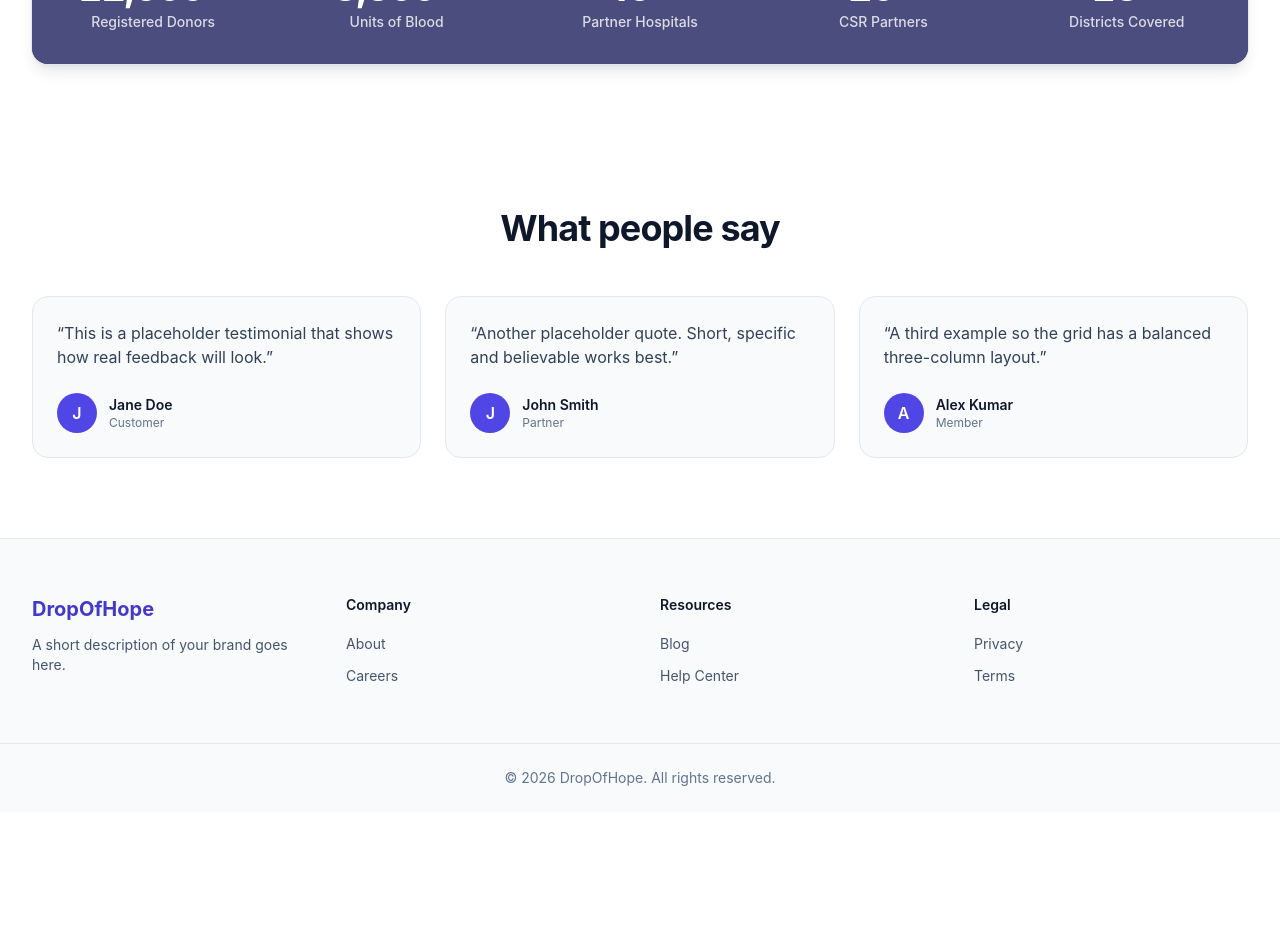
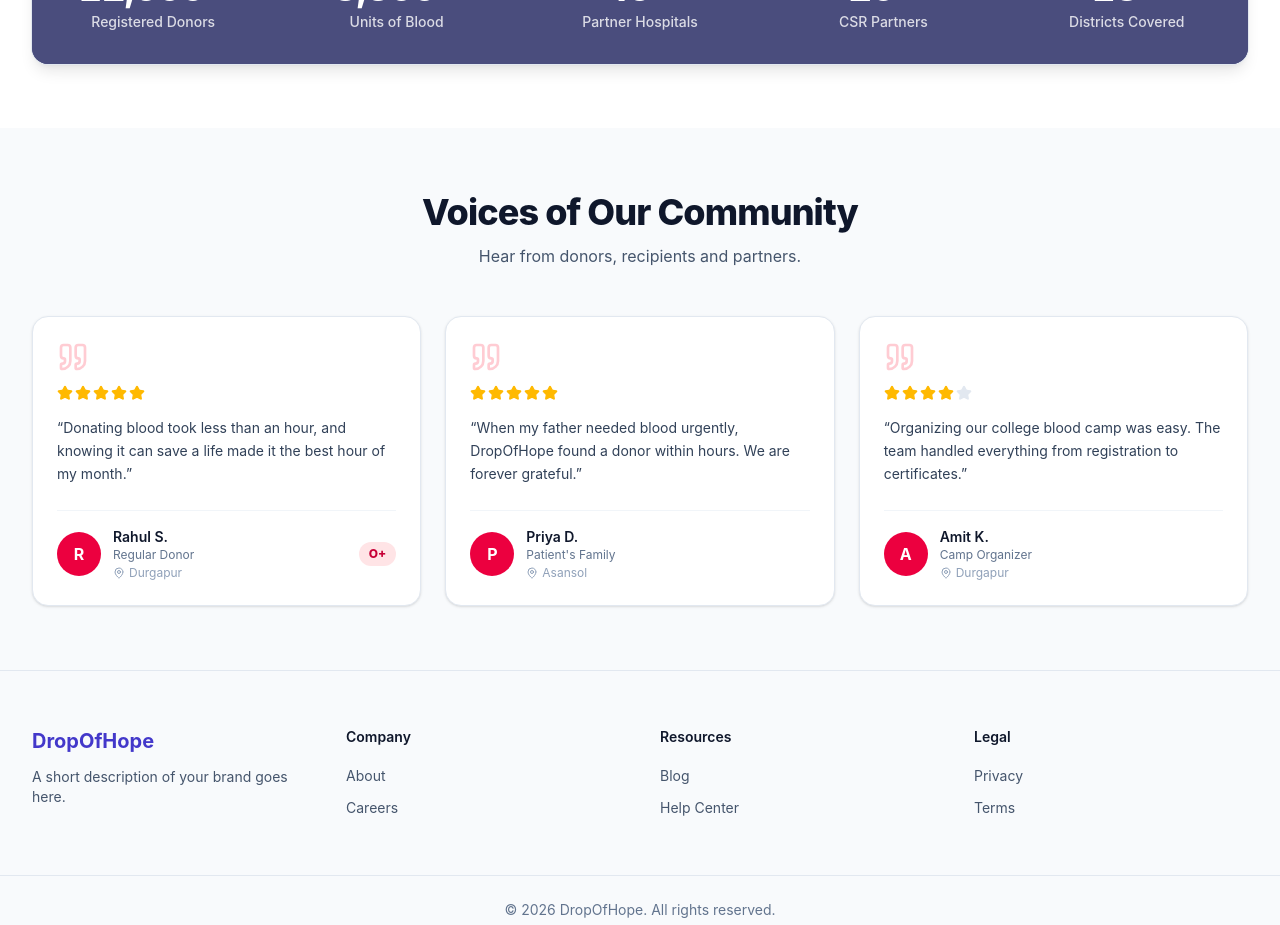
Before and after one commit to CheSubhro/dropofhope, a Vue app: page / in a window 1280 px wide. Shown: the part 2920-3845 px from the top of the page. Before the commit the page ends 3732 px from the top, so only its background shows below. Built offline with nearby package versions, Linux system fonts and the light colour scheme.

Commit message:
Testimonial List Done

```diff
--- a/src/components/home/TestimonialList.vue
+++ b/src/components/home/TestimonialList.vue
@@ -1,21 +1,47 @@
 <script setup>
-defineProps({ testimonials: { type: Array, required: true } })
+import { Star, Quote, MapPin } from 'lucide-vue-next'
+
+defineProps({ testimonials: { type: Object, required: true } })
 </script>
 
 <template>
-  <section id="testimonials" class="bg-white py-20">
+  <section id="testimonials" class="bg-slate-50 py-16">
     <div class="mx-auto max-w-7xl px-4 sm:px-6 lg:px-8">
-      <h2 class="text-center text-3xl font-bold tracking-tight sm:text-4xl">What people say</h2>
+      <div class="mx-auto max-w-2xl text-center">
+        <h2 class="text-3xl font-extrabold tracking-tight text-slate-900 sm:text-4xl">{{ testimonials.title }}</h2>
+        <p class="mt-3 text-slate-600">{{ testimonials.subtitle }}</p>
+      </div>
+
       <div class="mt-12 grid gap-6 md:grid-cols-3">
-        <figure v-for="t in testimonials" :key="t.id" class="rounded-2xl border border-slate-200 bg-slate-50 p-6">
-          <blockquote class="text-slate-700">“{{ t.quote }}”</blockquote>
-          <figcaption class="mt-6 flex items-center gap-3">
-            <span class="flex h-10 w-10 items-center justify-center rounded-full bg-brand-600 font-semibold text-white">
+        <figure v-for="t in testimonials.items" :key="t.id"
+                class="relative flex flex-col rounded-2xl border border-slate-200 bg-white p-6 shadow-sm transition hover:-translate-y-1 hover:shadow-md">
+          <Quote :size="32" class="text-rose-200" />
+
+          <!-- Star rating -->
+          <div class="mt-3 flex gap-0.5">
+            <Star v-for="n in 5" :key="n" :size="16"
+                  :class="n <= t.rating ? 'text-amber-400' : 'text-slate-200'" fill="currentColor" />
+          </div>
+
+          <blockquote class="mt-4 flex-1 text-sm leading-relaxed text-slate-700">“{{ t.quote }}”</blockquote>
+
+          <figcaption class="mt-6 flex items-center gap-3 border-t border-slate-100 pt-4">
+            <img v-if="t.image" :src="t.image" :alt="t.author" class="h-11 w-11 rounded-full object-cover" />
+            <span v-else class="flex h-11 w-11 shrink-0 items-center justify-center rounded-full bg-rose-600 font-bold text-white">
               {{ t.author.charAt(0) }}
             </span>
-            <span>
-              <span class="block text-sm font-semibold text-slate-900">{{ t.author }}</span>
-              <span class="block text-xs text-slate-500">{{ t.role }}</span>
+
+            <span class="min-w-0 flex-1">
+              <span class="block truncate text-sm font-semibold text-slate-900">{{ t.author }}</span>
+              <span class="block truncate text-xs text-slate-500">{{ t.role }}</span>
+              <span v-if="t.location" class="mt-0.5 flex items-center gap-1 text-xs text-slate-400">
+                <MapPin :size="12" /> {{ t.location }}
+              </span>
+            </span>
+
+            <span v-if="t.bloodGroup"
+                  class="rounded-full bg-rose-100 px-2.5 py-1 text-xs font-extrabold text-rose-700">
+              {{ t.bloodGroup }}
             </span>
           </figcaption>
         </figure>
--- a/src/data/mockData.js
+++ b/src/data/mockData.js
@@ -112,9 +112,40 @@ export const homeMock = {
       { id: 5, value: 18, label: 'Districts Covered', icon: 'MapPinned' },
     ],
   },
-  testimonials: [
-    { id: 1, quote: 'This is a placeholder testimonial that shows how real feedback will look.', author: 'Jane Doe', role: 'Customer' },
-    { id: 2, quote: 'Another placeholder quote. Short, specific and believable works best.', author: 'John Smith', role: 'Partner' },
-    { id: 3, quote: 'A third example so the grid has a balanced three-column layout.', author: 'Alex Kumar', role: 'Member' },
-  ],
+    testimonials: {
+    title: 'Voices of Our Community',
+    subtitle: 'Hear from donors, recipients and partners.',
+    items: [
+      {
+        id: 1,
+        quote: 'Donating blood took less than an hour, and knowing it can save a life made it the best hour of my month.',
+        author: 'Rahul S.',
+        role: 'Regular Donor',
+        bloodGroup: 'O+',
+        location: 'Durgapur',
+        rating: 5,
+        image: null,
+      },
+      {
+        id: 2,
+        quote: 'When my father needed blood urgently, DropOfHope found a donor within hours. We are forever grateful.',
+        author: 'Priya D.',
+        role: 'Patient\'s Family',
+        bloodGroup: null,
+        location: 'Asansol',
+        rating: 5,
+        image: null,
+      },
+      {
+        id: 3,
+        quote: 'Organizing our college blood camp was easy. The team handled everything from registration to certificates.',
+        author: 'Amit K.',
+        role: 'Camp Organizer',
+        bloodGroup: null,
+        location: 'Durgapur',
+        rating: 4,
+        image: null,
+      },
+    ],
+  },
 }
```
